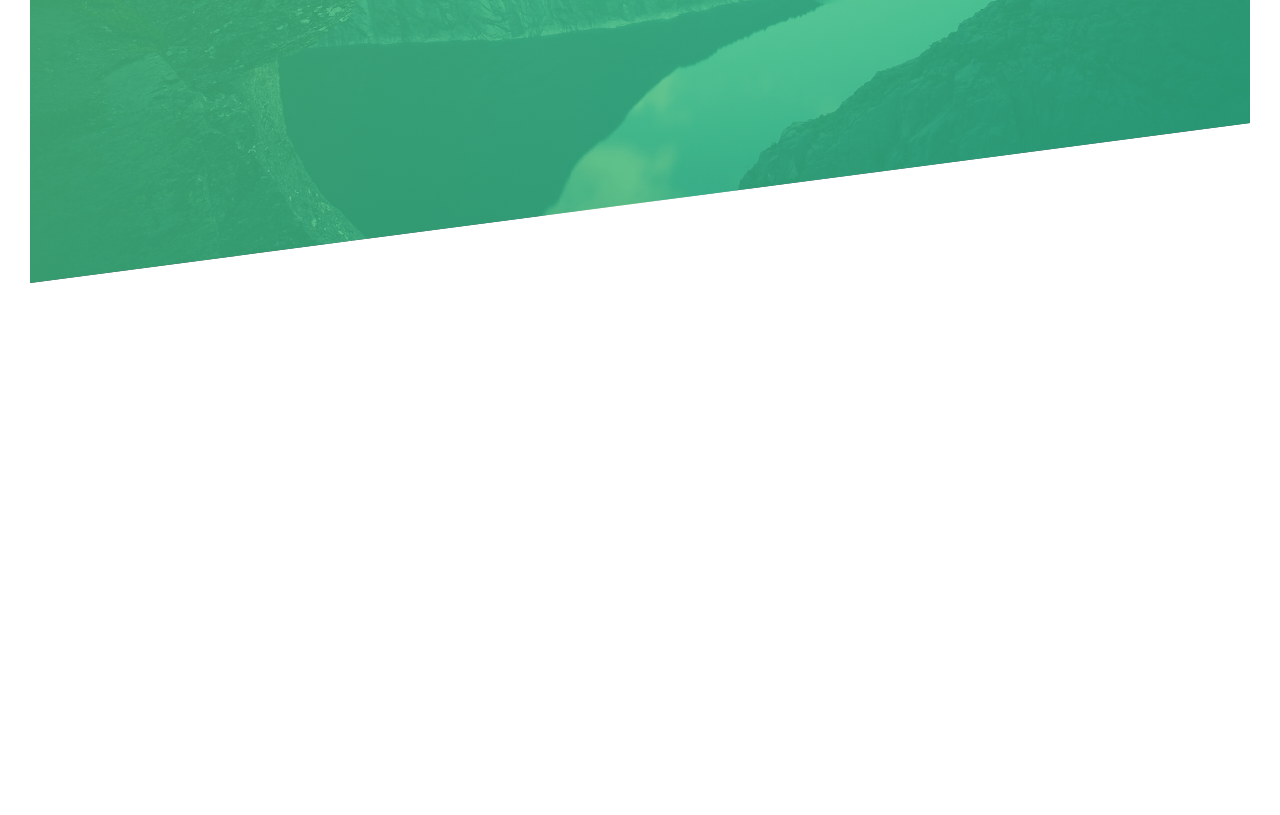
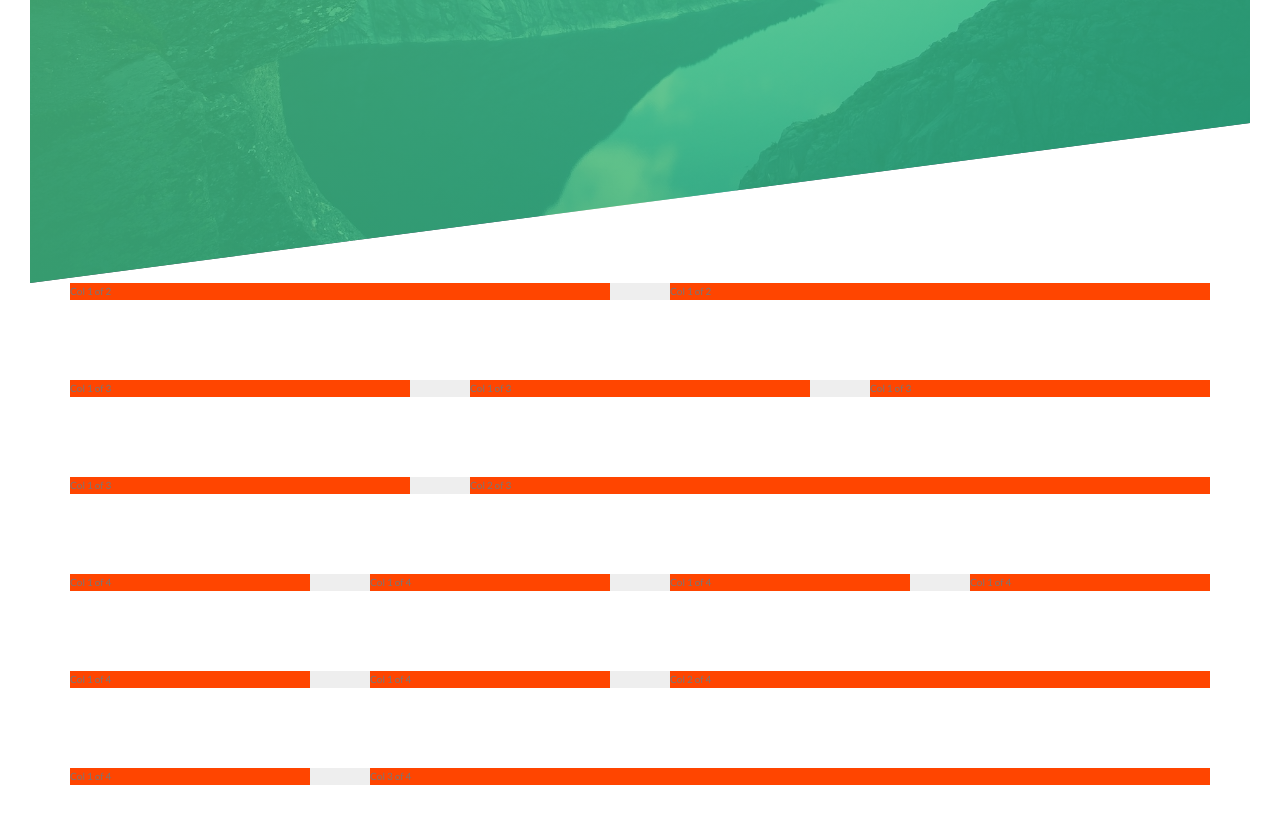
Before and after one commit to arade1994/natours, a website: page index.html in a window 1280 px wide. Shown: the part 507-1322 px from the top of the page. Before the commit the page ends 820 px from the top, so only its background shows below. Drawn offline with Linux system fonts and the light colour scheme.

Commit message:
Building your own grid system with floats

```diff
--- a/index.html
+++ b/index.html
@@ -27,5 +27,41 @@
         <a href="#" class="btn btn--white btn--animated">Discover our tours</a>
       </div>
     </header>
+
+    <section class="grid-test">
+      <div class="row">
+        <div class="col-1-of-2">Col 1 of 2</div>
+        <div class="col-1-of-2">Col 1 of 2</div>
+      </div>
+
+      <div class="row">
+        <div class="col-1-of-3">Col 1 of 3</div>
+        <div class="col-1-of-3">Col 1 of 3</div>
+        <div class="col-1-of-3">Col 1 of 3</div>
+      </div>
+
+      <div class="row">
+        <div class="col-1-of-3">Col 1 of 3</div>
+        <div class="col-2-of-3">Col 2 of 3</div>
+      </div>
+
+      <div class="row">
+        <div class="col-1-of-4">Col 1 of 4</div>
+        <div class="col-1-of-4">Col 1 of 4</div>
+        <div class="col-1-of-4">Col 1 of 4</div>
+        <div class="col-1-of-4">Col 1 of 4</div>
+      </div>
+
+      <div class="row">
+        <div class="col-1-of-4">Col 1 of 4</div>
+        <div class="col-1-of-4">Col 1 of 4</div>
+        <div class="col-2-of-4">Col 2 of 4</div>
+      </div>
+
+      <div class="row">
+        <div class="col-1-of-4">Col 1 of 4</div>
+        <div class="col-3-of-4">Col 3 of 4</div>
+      </div>
+    </section>
   </body>
 </html>
--- a/sass/abstracts/_mixins.scss
+++ b/sass/abstracts/_mixins.scss
@@ -0,0 +1,7 @@
+@mixin clearfix {
+  &::after {
+    content: "";
+    display: table;
+    clear: both;
+  }
+}
--- a/sass/abstracts/_variables.scss
+++ b/sass/abstracts/_variables.scss
@@ -6,3 +6,8 @@ $color-primary-dark: #28b485;
 $color-grey-dark: #777;
 $color-white: #fff;
 $color-black: #000;
+
+//GRID
+$grid-width: 114rem;
+$gutter-vertical: 8rem;
+$gutter-horizontal: 6rem;
--- /dev/null
+++ b/sass/layouts/_grid.scss
@@ -0,0 +1,50 @@
+.row {
+  max-width: $grid-width;
+  background-color: #eee;
+  margin: 0 auto;
+
+  &:not(:last-child) {
+    margin-bottom: $gutter-vertical;
+  }
+
+  @include clearfix;
+
+  [class^="col-"] {
+    background-color: orangered;
+    float: left;
+
+    &:not(:last-child) {
+      margin-right: $gutter-horizontal;
+    }
+  }
+
+  .col-1-of-2 {
+    width: calc((100% - #{$gutter-horizontal}) / 2);
+  }
+
+  .col-1-of-3 {
+    width: calc((100% - 2 * #{$gutter-horizontal}) / 3);
+  }
+
+  .col-2-of-3 {
+    width: calc(
+      2 * ((100% - 2 * #{$gutter-horizontal}) / 3) + #{$gutter-horizontal}
+    );
+  }
+
+  .col-1-of-4 {
+    width: calc((100% - 3 * #{$gutter-horizontal}) / 4);
+  }
+
+  .col-2-of-4 {
+    width: calc(
+      2 * ((100% - 3 * #{$gutter-horizontal}) / 4) + #{$gutter-horizontal}
+    );
+  }
+
+  .col-3-of-4 {
+    width: calc(
+      3 * ((100% - 3 * #{$gutter-horizontal}) / 4) + 2 * #{$gutter-horizontal}
+    );
+  }
+}
--- a/sass/main.scss
+++ b/sass/main.scss
@@ -10,5 +10,6 @@
 @import "components/button";
 
 @import "layouts/header";
+@import "layouts/grid";
 
 @import "pages/home";
```
Also changed, not shown: css/style.css.
